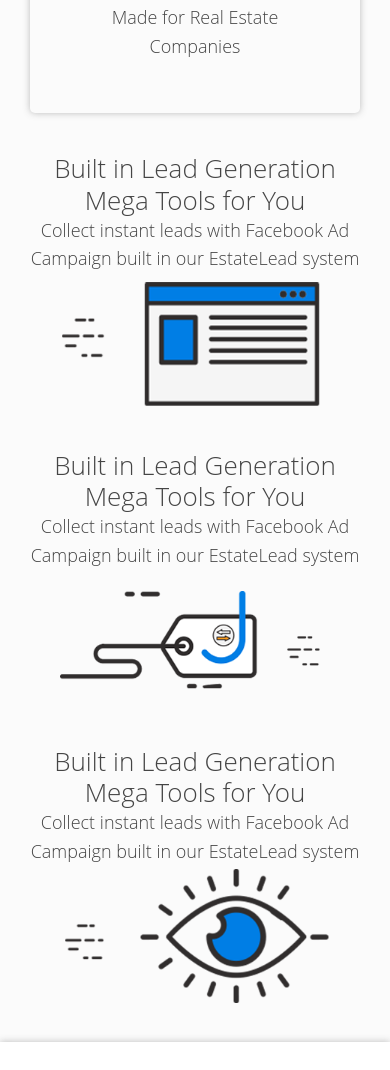
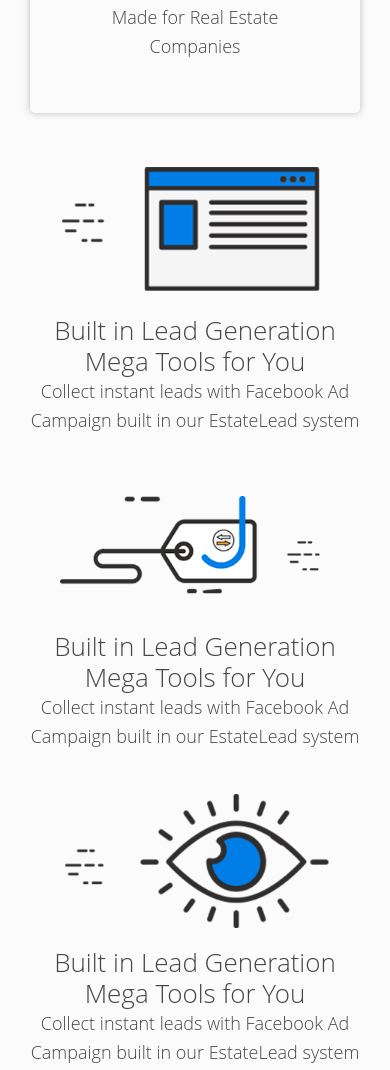
Before and after one commit to vikagladka/ModernLandingPage, a plain HTML site: page index.html in a window 390 px wide. Shown: the part 1165-2235 px from the top of the page. Drawn offline with Linux system fonts and the light colour scheme.

Commit message:
Added adaptive styles for image-text-section blocks

```diff
--- a/css/main.css
+++ b/css/main.css
@@ -126,7 +126,10 @@ main {
 }
 
 @media (max-width: 770px) {
-
+    .banner {
+        margin: 10px;
+        width: 100%;
+    }
 }
 
 
@@ -141,6 +144,15 @@ main {
     .image-text-section div {
         width: 100%;
         justify-content: center;
+        margin: 20px 0;
+    }
+
+    .text-right-variation, .text-left-variation{
+        flex-direction: column-reverse;
+    }
+
+    .text-right-variation div, .text-left-variation div{
+        margin: 5px 0;
     }
 
     .banner {
```
